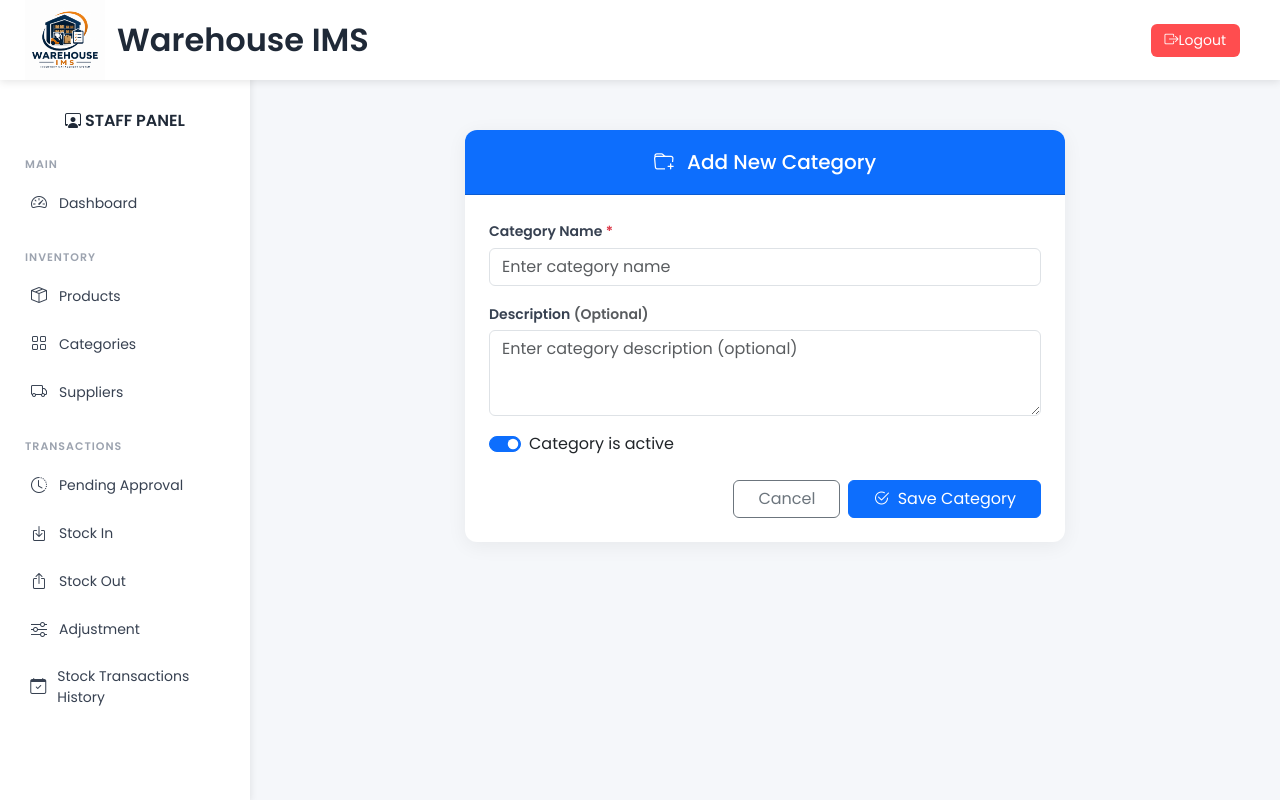
After one commit to Juven165/WarehouseIMS, a Django app: page /staff/staff/add-category/ in a window 1280 px wide. The commit adds this page. Run offline with Django 5.2, Linux system fonts and the light colour scheme; the visitor is signed in with stand-in values (Sample User, id 1); some libraries are stand-ins or nearby versions.

Commit message:
Add page

```diff
--- a/staff/forms.py
+++ b/staff/forms.py
@@ -1,5 +1,6 @@
 from django import forms
-from .models import StockTransaction, Product
+from .models import StockTransaction, Product, Category
+
 
 class StockInForm(forms.ModelForm):
     class Meta:
@@ -152,3 +153,22 @@ class ProductForm(forms.ModelForm):
                 'placeholder': 'Optional description'
             }),
         }
+
+class AddCategoryForm(forms.ModelForm):
+    class Meta:
+        model = Category
+        fields = ['name', 'description', 'is_active']
+        widgets = {
+            'name': forms.TextInput(attrs={
+                'class': 'form-control',
+                'placeholder': 'Enter category name',
+            }),
+            'description': forms.Textarea(attrs={
+                'class': 'form-control',
+                'rows': 3,
+                'placeholder': 'Enter category description (optional)'
+            }),
+            'is_active': forms.CheckboxInput(attrs={
+                'class': 'form-check-input'
+            }),
+        }
--- /dev/null
+++ b/staff/templates/staff/add_category.html
@@ -0,0 +1,71 @@
+{% extends 'main/base_staff.html' %}
+
+{% block title %}Add Category | Warehouse IMS{% endblock %}
+
+{% block content %}
+<style>
+    .form-card {
+        max-width: 600px;
+        margin: 40px auto;
+        border: none;
+        border-radius: 12px;
+        box-shadow: 0 4px 20px rgba(0,0,0,0.06);
+    }
+    .form-card .card-header {
+        border-radius: 12px 12px 0 0;
+        padding: 1.25rem 1.5rem;
+    }
+    .form-label {
+        font-size: 0.875rem;
+        font-weight: 600;
+        color: #374151;
+        margin-bottom: 0.35rem;
+    }
+</style>
+
+<div class="card form-card">
+    <div class="card-header bg-primary text-white text-center">
+        <h5 class="mb-0">
+            <i class="bi bi-folder-plus me-2"></i> Add New Category
+        </h5>
+    </div>
+
+    <div class="card-body p-4">
+        <form method="post">
+            {% csrf_token %}
+
+            <!-- Category Name -->
+            <div class="mb-3">
+                <label class="form-label">Category Name <span class="text-danger">*</span></label>
+                {{ form.name }}
+            </div>
+
+            <!-- Description -->
+            <div class="mb-3">
+                <label class="form-label">Description <span class="text-muted">(Optional)</span></label>
+                {{ form.description }}
+            </div>
+
+            <!-- Active -->
+            <div class="mb-4">
+                <div class="form-check form-switch">
+                    {{ form.is_active }}
+                    <label class="form-check-label" for="{{ form.is_active.id_for_label }}">
+                        Category is active
+                    </label>
+                </div>
+            </div>
+
+            <!-- Buttons -->
+            <div class="d-flex justify-content-end gap-2">
+                <a href="{% url 'categories' %}" class="btn btn-outline-secondary px-4">
+                    Cancel
+                </a>
+                <button type="submit" class="btn btn-primary px-4">
+                    <i class="bi bi-check2-circle me-1"></i> Save Category
+                </button>
+            </div>
+        </form>
+    </div>
+</div>
+{% endblock %}
--- a/staff/templates/staff/add_product.html
+++ b/staff/templates/staff/add_product.html
@@ -86,7 +86,7 @@
                     Cancel
                 </a>
                 <button type="submit" class="btn btn-primary px-4">
-                    <i class="bi bi-check2-circle me-1"></i> Save Product
+                    <i class="bi bi-check2-circle me-1"></i> Save <Product></Product>
                 </button>
             </div>
         </form>
--- a/staff/urls.py
+++ b/staff/urls.py
@@ -16,4 +16,5 @@ urlpatterns = [
     path('staff/approve-transaction/<int:pk>/', views.approve_transaction, name='approve_transaction'),
     path('staff/reject-transaction/<int:pk>/', views.reject_transaction, name='reject_transaction'),
     path('staff/add-product/', views.add_product, name='add_product'),
+    path('staff/add-category/', views.add_category, name='add_category'),
 ]
--- a/staff/views.py
+++ b/staff/views.py
@@ -5,7 +5,7 @@ from django.contrib.auth.decorators import login_required
 from django.utils import timezone
 from django.contrib import messages
 from staff.models import Product, StockTransaction, Category, Supplier
-from .forms import StockInForm, StockOutForm, AdjustmentForm, ProductForm
+from .forms import StockInForm, StockOutForm, AdjustmentForm, ProductForm, AddCategoryForm
 from datetime import datetime
 from django.utils.timezone import make_aware
 
@@ -86,7 +86,7 @@ def view_transaction(request, transaction_id):
 
     return render(
         request,
-        'staff/view_transaction.html',
+        'staff/view_transactions.html',
         {'transaction': transaction}
     )
 
@@ -415,3 +415,18 @@ def add_product(request):
     return render(request, 'staff/add_product.html', {
         'form': form
     })
+
+@login_required
+def add_category(request):
+    if request.method == 'POST':
+        form = AddCategoryForm(request.POST)
+        if form.is_valid():
+            category = form.save()
+            messages.success(request, f'Category "{category.name}" created successfully!')
+            return redirect('categories')
+    else:
+        form = AddCategoryForm()
+
+    return render(request, 'staff/add_category.html', {
+        'form': form
+    })
```
Also changed, not shown: staff/templates/staff/categories.html (+11 -5 lines), staff/templates/staff/stock_in.html (+6 -1 lines), staff/templates/staff/transaction_history.html (+25 -7 lines), staff/templates/staff/view_transactions.html (+130 -14 lines), staff/models.py (line endings or trailing spaces).
